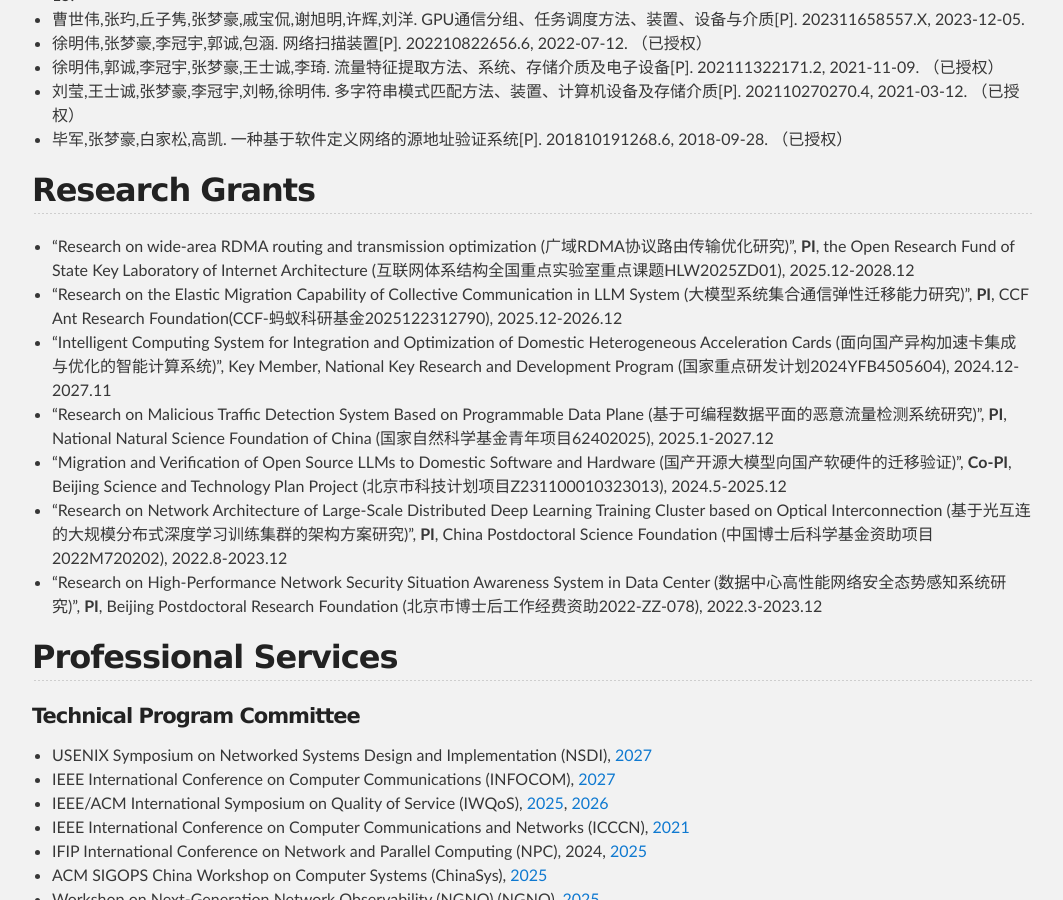
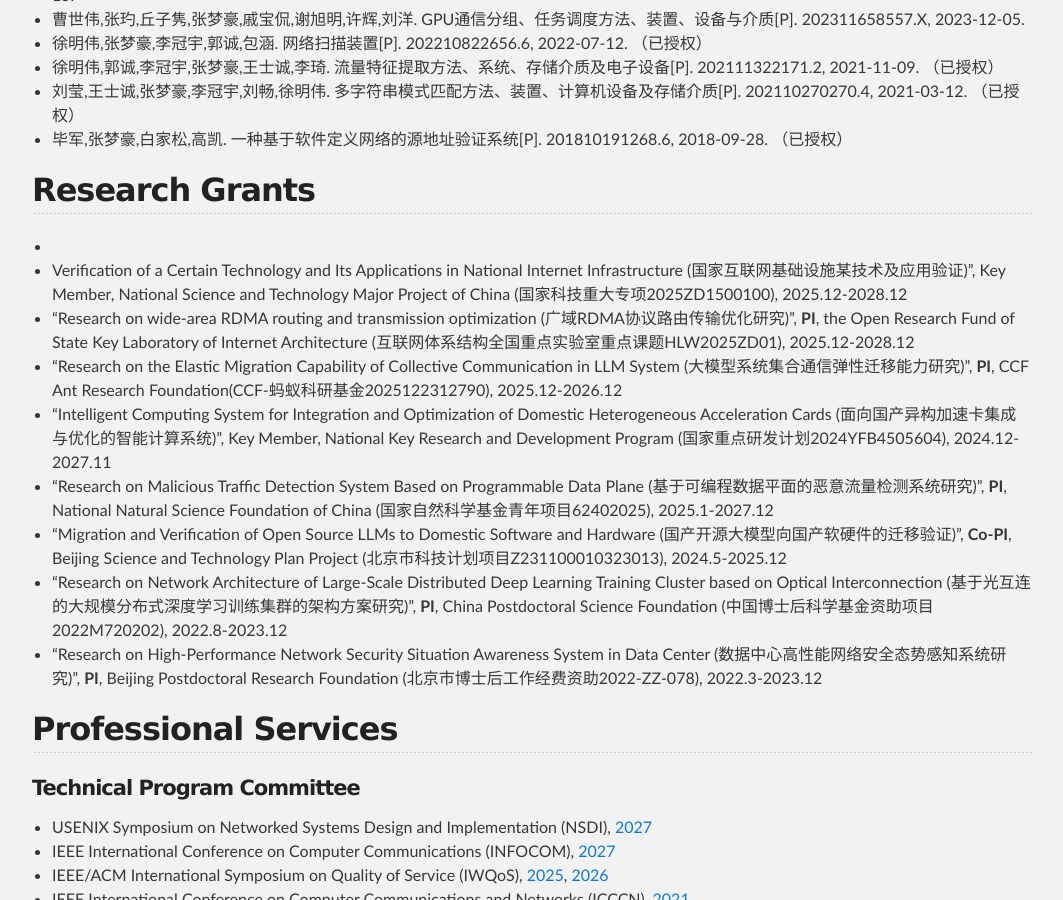
Before and after one commit to zhangmenghao/zhangmenghao.github.io, a Jekyll site: the page built from index.md, in a window 1280 px wide and 900 px high, scrolled down 6235 px. Shown: the whole window, without its empty margins (108-1171 px from the left). Built offline with Jekyll 4.4.1, drawn with Linux system fonts in a browser that asks for light colours; some of the changed text lies outside the part shown.

Commit message:
Update grant

```diff
--- a/index.md
+++ b/index.md
@@ -277,7 +277,8 @@
 
 
 ## Research Grants
-<!-- * Verification of a Certain Technology and Its Applications in National Internet Infrastructure (国家互联网基础设施某技术及应用验证)", Key Member, National Science and Technology Major Project of China (国家科技重大专项2025ZD1500100), 2025.12-2028.12 -->
+*
+* Verification of a Certain Technology and Its Applications in National Internet Infrastructure (国家互联网基础设施某技术及应用验证)", Key Member, National Science and Technology Major Project of China (国家科技重大专项2025ZD1500100), 2025.12-2028.12
 <!-- * Research on Automated Diagnosis Technology for Performance Abnormalities in Collective Communication Library (异构混训场景下集合通信库性能异常自动化诊断技术)", __PI__, Huawei-Beihang Joint Lab (华为异构融合OS技术合作项目TC20251209030), 2026.1-2026.12 -->
 <!-- * "Research on Optimization of AI Network Infrastructure Oriented to DeepSeek MOE Model (面向DeepSeek类MOE模型的AI网络基础设施优化研究)", __PI__, Tencent (腾讯校企合作项目), 2025.12-2016.12 -->
 * "Research on wide-area RDMA routing and transmission optimization (广域RDMA协议路由传输优化研究)", __PI__, the Open Research Fund of State Key Laboratory of Internet Architecture (互联网体系结构全国重点实验室重点课题HLW2025ZD01), 2025.12-2028.12
@@ -403,8 +404,8 @@
 * [Top Conferences in Computer Science](http://csrankings.org/#/index?all&world) (CSRankings)
 * [Conference Ranking by Chinese Computer Federation (CCF)](https://www.ccf.org.cn/Academic_Evaluation/By_category/)
 * [Conference Ranking by Department of Computer Science and Technology, Tsinghua University (TH-CPL)](http://numbda.cs.tsinghua.edu.cn/~yuwj/TH-CPL.pdf)
+* [Conference H5-Index in Computer Science](https://www.aminer.cn/ranks/conf) (AMiner)
 * [Top 4 Security Conference Statistic](http://s3.eurecom.fr/~balzarot/notes/top4/index.html)
-* [Conference H5-Index in Computer Science](https://www.aminer.cn/ranks/conf) (AMiner)
 * [Computer Security Conference Statistics](http://faculty.cs.tamu.edu/guofei/sec_conf_stat.htm) (By Dr. Guofei Gu)
 * [Top Cyber Security Conferences Ranking](http://jianying.space/conference-ranking.html) (By Dr. Jianying Zhou)
 * [Normalized Top-100 Security Papers](https://www.sec.cs.tu-bs.de/~konrieck/topnotch/sec_ntop100.html) (By Dr. Konrad Rieck)
```
